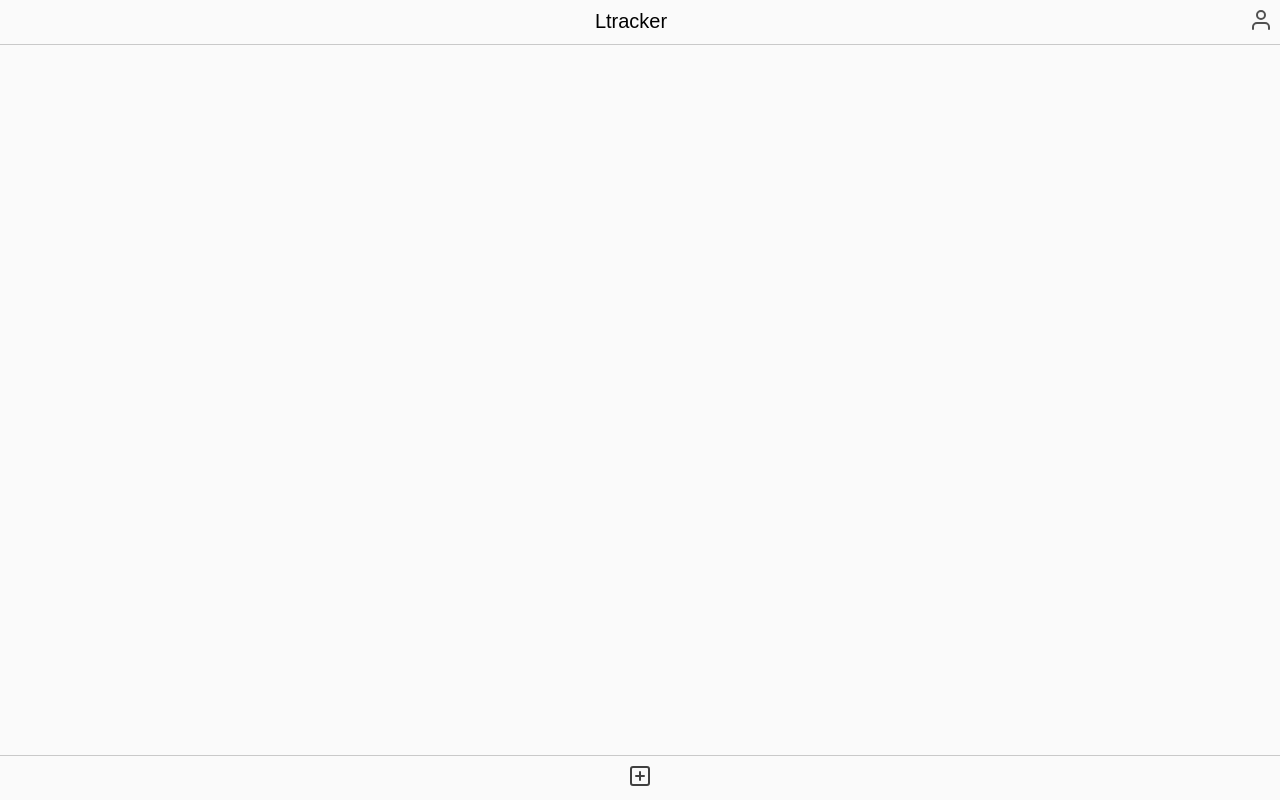
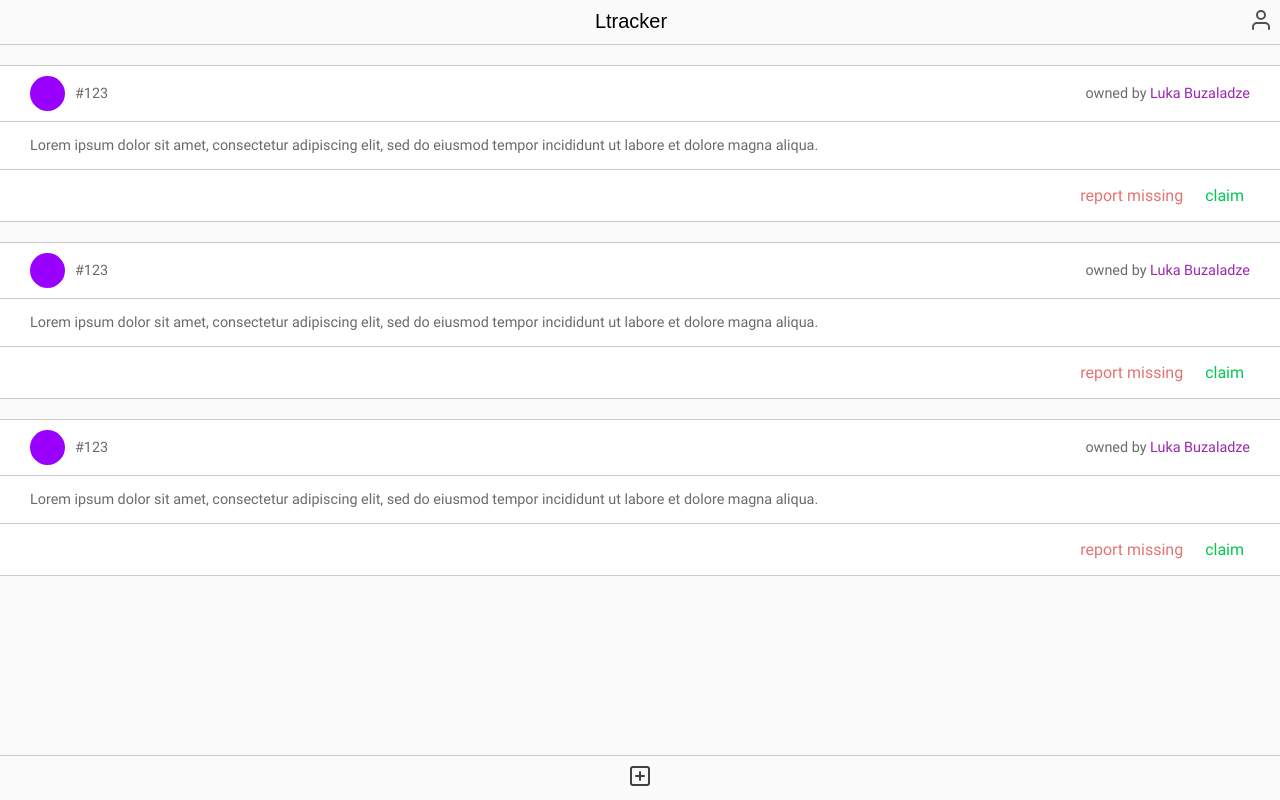
Before and after one commit to lukabuz/ltracker, a React (Create React App) app in the folder web/: page / in a window 1280 px wide. Both pictures are taken after a click on the button "SIGN IN". Built offline with nearby package versions, Linux system fonts and the light colour scheme.

Commit message:
Worked on Lighter component -created static html for Lighter component -need to think about logic

```diff
--- /dev/null
+++ b/web/src/Components/Lighter.js
@@ -0,0 +1,28 @@
+import React from 'react';
+
+function Lighter(props) {
+  return (
+    <div className="lighter">
+      <div className="lighter-header">
+        <span className="lighter-color"></span>
+        <p className="lighter-id">#123</p>
+        <div className="push-left"></div>
+        <p className="lighter-owner">
+          owned by <a href="google">luka buzaladze</a>
+        </p>
+      </div>
+      <div className="lighter-description">
+        <p>
+          Lorem ipsum dolor sit amet, consectetur adipiscing elit, sed do eiusmod tempor incididunt
+          ut labore et dolore magna aliqua.
+        </p>
+      </div>
+      <div className="lighter-buttons">
+        <button className="red">report missing</button>
+        <button className="green">claim</button>
+      </div>
+    </div>
+  );
+}
+
+export default Lighter;
--- a/web/src/Components/LightersPage.js
+++ b/web/src/Components/LightersPage.js
@@ -1,10 +1,17 @@
 import React, { Component } from 'react';
+import Lighter from './Lighter';
 
 export class LightersPage extends Component {
+  state = {
+    apiData: [],
+  };
+
   render() {
     return (
-      <div>
-        <div></div>
+      <div className="lighers-container">
+        <Lighter data={this.state.apiData} />
+        <Lighter data={this.state.apiData} />
+        <Lighter data={this.state.apiData} />
       </div>
     );
   }
--- a/web/src/index.scss
+++ b/web/src/index.scss
@@ -27,6 +27,24 @@ body {
 #root {
   height: 100%;
   position: relative;
+}
+
+.red {
+  color: #e57373;
+
+  &:focus,
+  &:hover {
+    color: #ffcdd2;
+  }
+}
+
+.green {
+  color: #00c853;
+
+  &:focus,
+  &:hover {
+    color: #c5e1a5;
+  }
 }
 
 .btn {
@@ -90,6 +108,8 @@ input {
   display: flex;
   border-bottom: 1px solid #c9c9c9;
   padding: 10px;
+  background-color: #fafafa;
+  margin-bottom: 20px;
 
   .logo {
     margin: 0;
@@ -110,4 +130,78 @@ input {
   width: 100%;
   display: flex;
   justify-content: center;
+  background-color: #fafafa;
 }
+
+.push-left {
+  margin-left: auto;
+}
+
+.lighter {
+  background-color: white;
+  border-bottom: 1px solid #c9c9c9;
+  border-top: 1px solid #c9c9c9;
+  margin-bottom: 20px;
+
+  p {
+    margin: 0;
+    padding: 0;
+    color: #6a6a6a;
+    font-size: 0.9rem;
+  }
+
+  .lighter-header {
+    display: flex;
+    align-items: center;
+    padding: 10px 30px;
+    border-bottom: 1px solid #c9c9c9;
+
+    .lighter-color {
+      height: 35px;
+      min-width: 35px;
+      background-color: #9a00ff;
+      border-radius: 50%;
+    }
+
+    .lighter-id {
+      text-align: center;
+      margin-left: 10px;
+    }
+
+    .lighter-owner {
+      a {
+        text-decoration: none;
+        color: #9c27b0;
+        text-transform: capitalize;
+      }
+    }
+  }
+
+  .lighter-description {
+    padding: 15px 30px;
+    border-bottom: 1px solid #c9c9c9;
+  }
+
+  .lighter-buttons {
+    padding: 15px 30px;
+    display: flex;
+    justify-content: flex-end;
+
+    button {
+      background: transparent;
+      font-size: 1rem;
+      border: 0;
+      &:hover {
+        cursor: pointer;
+      }
+      &:focus {
+        outline: 0;
+      }
+      margin-left: 10px;
+    }
+  }
+}
+
+.lighers-container {
+  margin-bottom: 70px;
+}
```
